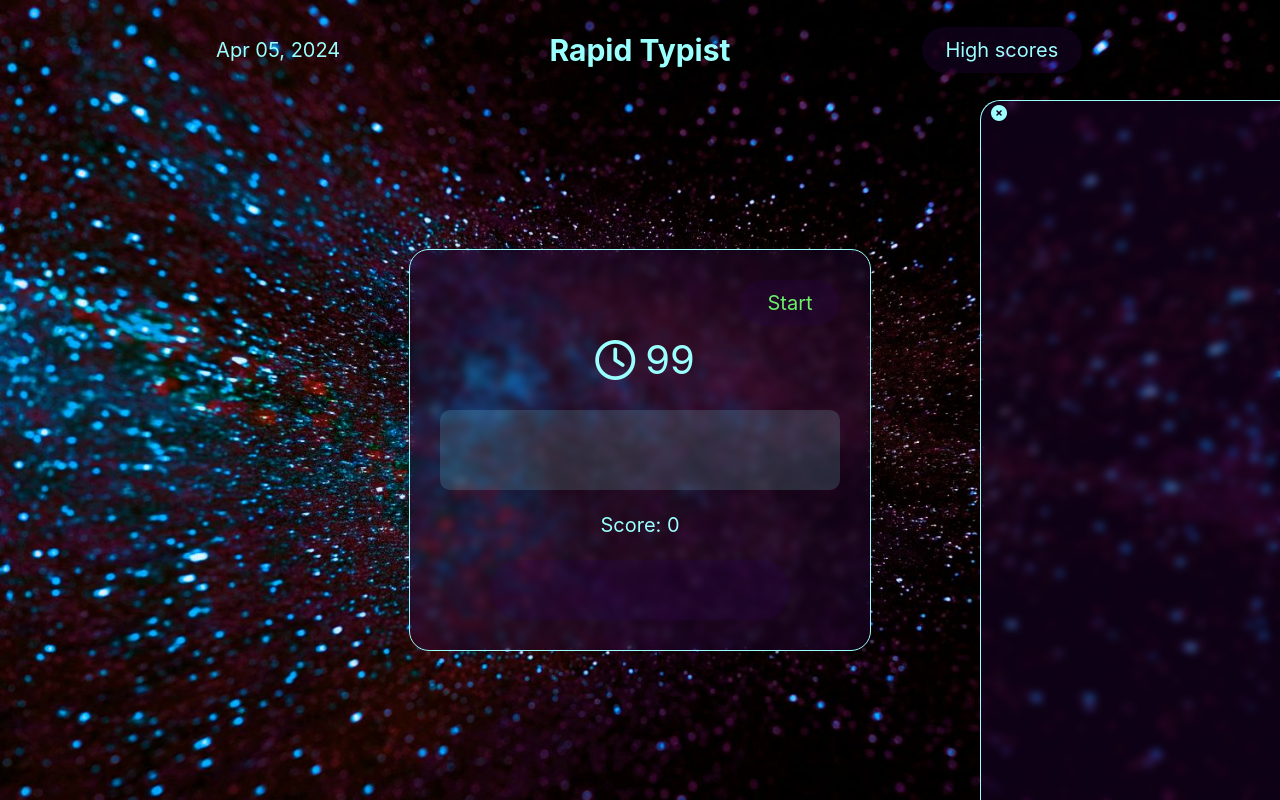
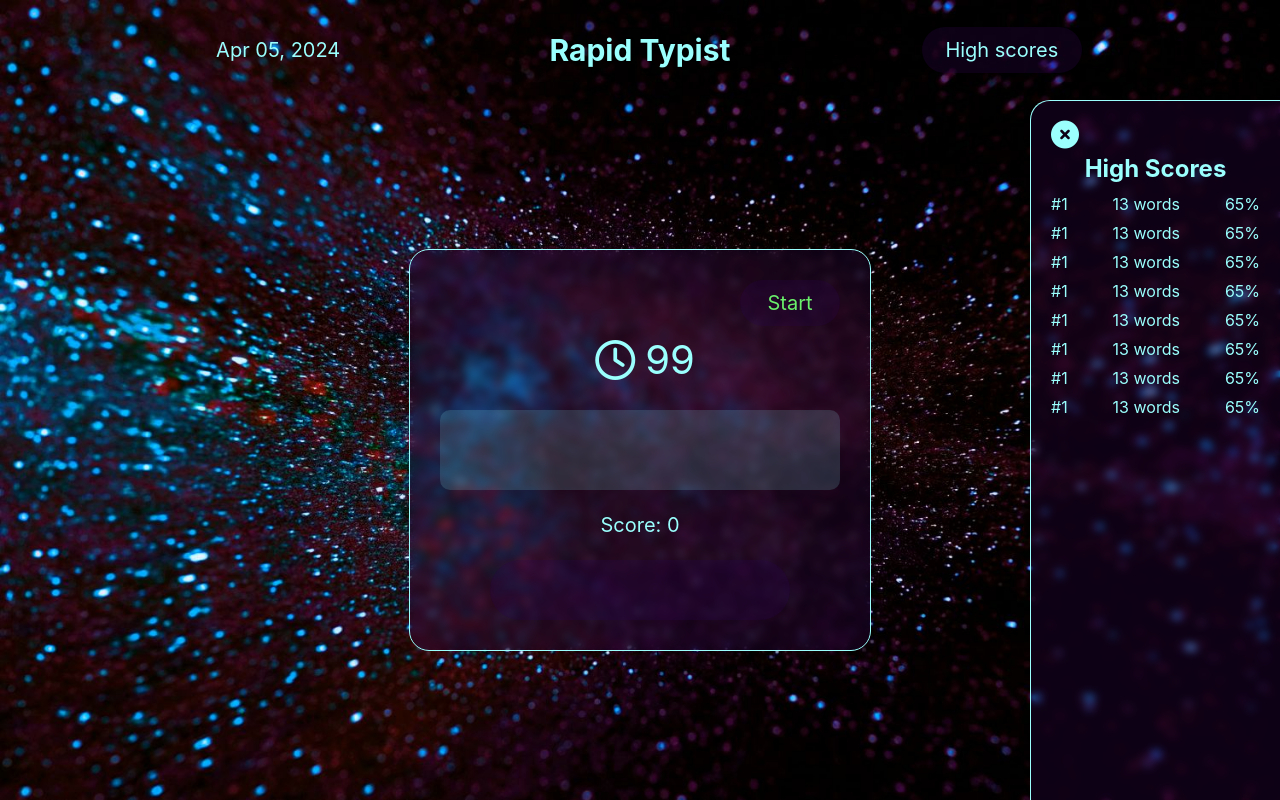
Before and after one commit to HenryBreukelman/rapid-typist, a website with bundled scripts: page index.html in a window 1280 px wide. Both pictures are taken after a click on the button "High scores". Built offline with nearby package versions, Linux system fonts and the light colour scheme.

Commit message:
style scores

```diff
--- a/assets/style/index.css
+++ b/assets/style/index.css
@@ -131,7 +131,7 @@ input[type=button]:hover, .user-input:hover {
   font-size: 40px;
 }
 
-i {
+.timer-div i {
   margin: 0 10px;
 }
 
@@ -163,19 +163,35 @@ i {
 
 /* scores */
 
-.high-score-box i {
-  cursor: pointer;
-}
-
 .high-score-box {
   z-index: 9;
   position: absolute;
   right: 0;
-  width: 300px;
+  padding: 20px;
+  width: 250px;
   height: 100%;
   border-top-left-radius: 20px;
   border-top: 1px solid #9afffd;
   border-left: 1px solid #9afffd;
   background-color: rgba(40 4 70 / 0.3);
   backdrop-filter: blur(4px);
+  transition: all 0.25s ease-in-out;
+  animation: openAnimation 0.25s ease-in-out forwards;
 }
+
+@keyframes openAnimation {
+  from {
+      opacity: 0;
+  } to {
+      opacity: 1;
+  }
+}
+
+.high-score-box i {
+  cursor: pointer;
+  font-size: 28px;
+}
+
+.high-score {
+  margin-top: 5px;
+}
--- a/index.html
+++ b/index.html
@@ -31,6 +31,49 @@
     <main>
       <div class="high-score-box hidden">
         <i class="fa-solid fa-circle-xmark close"></i>
+        <h2>High Scores</h2>
+        <div class="scores">
+          <div class="flex spacebetween high-score">
+            <p>#1</p>
+            <p>13 words</p>
+            <p>65%</p>
+          </div>
+          <div class="flex spacebetween high-score">
+            <p>#1</p>
+            <p>13 words</p>
+            <p>65%</p>
+          </div>
+          <div class="flex spacebetween high-score">
+            <p>#1</p>
+            <p>13 words</p>
+            <p>65%</p>
+          </div>
+          <div class="flex spacebetween high-score">
+            <p>#1</p>
+            <p>13 words</p>
+            <p>65%</p>
+          </div>
+          <div class="flex spacebetween high-score">
+            <p>#1</p>
+            <p>13 words</p>
+            <p>65%</p>
+          </div>
+          <div class="flex spacebetween high-score">
+            <p>#1</p>
+            <p>13 words</p>
+            <p>65%</p>
+          </div>
+          <div class="flex spacebetween high-score">
+            <p>#1</p>
+            <p>13 words</p>
+            <p>65%</p>
+          </div>
+          <div class="flex spacebetween high-score">
+            <p>#1</p>
+            <p>13 words</p>
+            <p>65%</p>
+          </div>
+        </div>
       </div>
       <div class="center container game">
         <form class="center">
```
